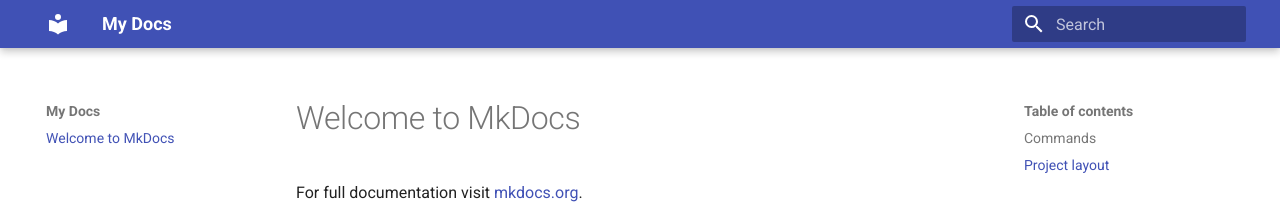
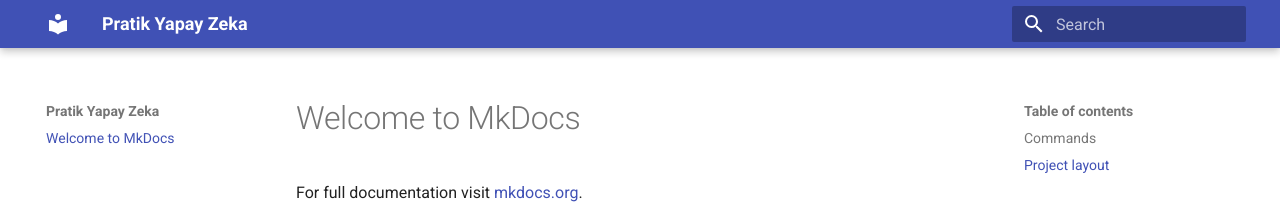
Before and after one commit to mrabdullahsahin/pratik-yapay-zeka, an MkDocs documentation site: the page built from docs/index.md, in a window 1280 px wide. Shown: the top 208 px of the page. Built offline with MkDocs 1.6.1 and Material for MkDocs 9.7.7, drawn with Linux system fonts in a browser that asks for light colours.

Commit message:
Add project information section on mkdocs file

```diff
--- a/mkdocs.yml
+++ b/mkdocs.yml
@@ -1,4 +1,8 @@
-site_name: My Docs
+# Project information
+site_name: Pratik Yapay Zeka
+site_description: Yapay Zeka'ya pratik bir yaklaşım.
+site_author: Abdullah Sahin
+site_url: 'https://mrabdullahsahin.github.io/pratik-yapay-zeka/'
 
 # Configuration
 theme:
```
